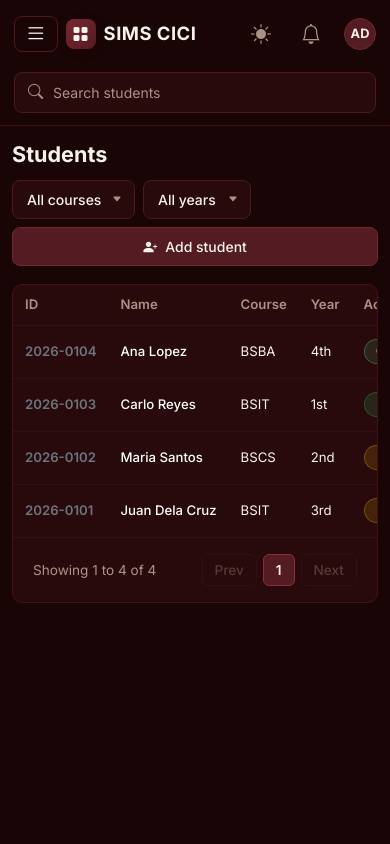
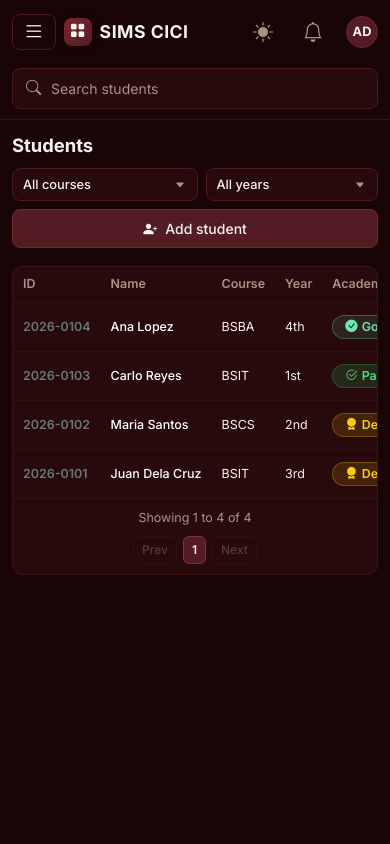
Before and after one commit to Pangyeow/Students_Info_Management_System, a PHP site: page / in a window 390 px wide. Run offline with PHP 8.4, Linux system fonts and the light colour scheme; data comes from the database, SQL or seed files in the repository.

Commit message:
Comprehensive responsive fix: top-bar, sections, filters, tables, pagination, forms, modals

```diff
--- a/assets/css/style.css
+++ b/assets/css/style.css
@@ -725,11 +725,12 @@ body.light-mode .alert-success {
 
 /* Desktop Viewport (>= 992px)
    - Stationary 240px sidebar on left
-   - Hamburger button and mobile brand hidden
+   - Hamburger button, mobile brand, and top-bar-left hidden
    ======================================================== */
 @media (min-width: 992px) {
   .hamburger-btn,
-  .mobile-brand {
+  .mobile-brand,
+  .top-bar-left {
     display: none !important;
   }
 
@@ -750,13 +751,19 @@ body.light-mode .alert-success {
 }
 
 /* Tablet & Mobile Viewports (< 992px)
-   - Navigation bar transforms into an offcanvas drawer
-   - Hamburger button in top bar toggles the navigation
-   - Main content takes full screen width
+   - Sidebar becomes an offcanvas drawer
+   - Hamburger button + brand shown in top bar
+   - Full-width main content
    ======================================================== */
 @media (max-width: 991.98px) {
+  /* --- Hamburger Button & Mobile Brand --- */
   .hamburger-btn {
     display: inline-flex !important;
+  }
+
+  .top-bar-left {
+    display: flex !important;
+    flex-shrink: 0;
   }
 
   .mobile-brand {
@@ -768,17 +775,17 @@ body.light-mode .alert-success {
   }
 
   .mobile-brand .brand-icon {
-    width: 30px;
-    height: 30px;
-    font-size: 1rem;
+    width: 28px;
+    height: 28px;
+    font-size: 0.95rem;
   }
 
   .mobile-brand .brand-title {
-    font-size: 1.15rem;
+    font-size: 1.1rem;
     font-weight: 700;
   }
 
-  /* Offcanvas Drawer for Sidebar */
+  /* --- Offcanvas Drawer --- */
   .app-sidebar.offcanvas-lg {
     position: fixed !important;
     top: 0 !important;
@@ -795,12 +802,13 @@ body.light-mode .alert-success {
     transition: transform 0.25s ease-in-out !important;
   }
 
-  .app-sidebar.offcanvas-lg:not(.show) {
+  .app-sidebar.offcanvas-lg:not(.show):not(.showing) {
     transform: translateX(-100%) !important;
     visibility: hidden !important;
   }
 
-  .app-sidebar.offcanvas-lg.show {
+  .app-sidebar.offcanvas-lg.show,
+  .app-sidebar.offcanvas-lg.showing {
     transform: translateX(0) !important;
     visibility: visible !important;
   }
@@ -808,11 +816,16 @@ body.light-mode .alert-success {
   .app-sidebar .offcanvas-header {
     background-color: var(--bg-sidebar);
     border-bottom: 1px solid var(--border-sidebar);
+    padding: 16px 20px;
+  }
+
+  .app-sidebar .offcanvas-header .brand-wrapper {
+    padding-bottom: 0;
   }
 
   .app-sidebar .sidebar-nav {
-    gap: 6px;
-    padding: 16px;
+    gap: 4px;
+    padding: 12px 16px;
   }
 
   .app-sidebar .nav-link-custom {
@@ -828,28 +841,77 @@ body.light-mode .alert-success {
     display: inline !important;
   }
 
-  /* Main Container & Top Bar */
+  /* --- Main Container --- */
   .app-main {
     width: 100% !important;
     min-width: 0 !important;
-    padding-bottom: 30px !important;
   }
 
+  /* --- Top Bar --- */
   .top-bar {
-    padding: 14px 20px;
-    gap: 12px;
+    padding: 12px 16px;
+    gap: 10px;
+    flex-wrap: wrap;
+    align-items: center;
   }
 
+  .search-box-wrapper {
+    flex: 1 1 180px;
+    min-width: 0;
+    width: auto;
+  }
+
+  .top-bar-right {
+    gap: 8px;
+  }
+
+  /* --- Content Body --- */
+  .content-body {
+    padding: 20px 16px !important;
+  }
+
+  /* --- Metrics Grid --- */
   .metrics-grid {
     grid-template-columns: repeat(2, 1fr);
     gap: 14px;
   }
 
-  .content-body {
-    padding: 20px !important;
+  .metric-card {
+    padding: 16px 18px;
   }
 
-  /* Responsive Table */
+  .metric-value {
+    font-size: 1.5rem;
+  }
+
+  /* --- Section Headers & Actions --- */
+  .section-header-bar {
+    flex-direction: column;
+    align-items: stretch;
+    gap: 12px;
+  }
+
+  .section-actions {
+    flex-wrap: wrap;
+    width: 100%;
+    gap: 8px;
+  }
+
+  .section-actions form {
+    flex-wrap: wrap;
+    width: 100%;
+    gap: 8px;
+  }
+
+  .section-actions select,
+  .section-actions a,
+  .section-actions button,
+  .section-actions .btn-add-student {
+    flex: 1 1 auto;
+    min-width: 120px;
+  }
+
+  /* --- Tables --- */
   .table-card {
     border-radius: 10px;
   }
@@ -866,19 +928,58 @@ body.light-mode .alert-success {
     font-size: 0.825rem;
     white-space: nowrap;
   }
+
+  /* --- Table Footer / Pagination --- */
+  .table-footer {
+    flex-direction: column;
+    align-items: center;
+    gap: 10px;
+    padding: 12px 16px;
+  }
+
+  .pagination-group {
+    flex-wrap: wrap;
+    justify-content: center;
+  }
+
+  /* --- Modals --- */
+  .modal-dialog {
+    margin: 16px;
+    max-width: calc(100% - 32px);
+  }
+
+  .modal-body .row .col-6 {
+    flex: 0 0 50%;
+    max-width: 50%;
+  }
+
+  /* --- Add / Edit Form Pages --- */
+  .col-lg-8 {
+    flex: 0 0 100%;
+    max-width: 100%;
+  }
 }
 
-/* Extra Small Mobile (<= 576px, e.g. 375px) */
+/* Extra Small Mobile (<= 576px) */
 @media (max-width: 576px) {
+  /* --- Top Bar --- */
   .top-bar {
-    padding: 12px 14px;
-    flex-wrap: wrap;
+    padding: 10px 12px;
+  }
+
+  .top-bar-left {
+    flex: 1 1 auto;
   }
 
   .search-box-wrapper {
-    order: 3;
+    order: 10;
+    flex: 0 0 100% !important;
     width: 100% !important;
     margin-top: 4px;
+  }
+
+  .top-bar-right {
+    margin-left: auto;
   }
 
   .user-profile-badge .user-name {
@@ -891,31 +992,38 @@ body.light-mode .alert-success {
     font-size: 0.8rem;
   }
 
+  /* --- Content --- */
+  .content-body {
+    padding: 14px 12px !important;
+  }
+
+  /* --- Metrics --- */
   .metrics-grid {
     grid-template-columns: 1fr;
-    gap: 12px;
+    gap: 10px;
   }
 
-  .content-body {
-    padding: 16px 12px !important;
+  .metric-card {
+    padding: 14px 16px;
   }
 
-  .section-header-bar {
-    flex-direction: column;
-    align-items: stretch;
-    gap: 12px;
+  .metric-label {
+    font-size: 0.8rem;
   }
 
-  .section-actions {
-    flex-wrap: wrap;
-    width: 100%;
-    gap: 8px;
+  .metric-value {
+    font-size: 1.35rem;
   }
 
-  .section-actions select,
-  .section-actions a,
-  .section-actions button {
-    flex: 1 1 auto;
+  /* --- Section --- */
+  .section-title {
+    font-size: 1.15rem;
+  }
+
+  .section-actions select {
+    font-size: 0.8rem;
+    padding: 6px 28px 6px 10px;
+    min-width: 100px;
   }
 
   .btn-add-student {
@@ -923,9 +1031,60 @@ body.light-mode .alert-success {
     justify-content: center;
   }
 
+  /* --- Filter Forms --- */
+  .section-actions form.d-flex {
+    flex-direction: row;
+    flex-wrap: wrap;
+  }
+
+  /* --- Table --- */
+  .custom-table th,
+  .custom-table td {
+    padding: 8px 10px;
+    font-size: 0.78rem;
+  }
+
+  /* --- Pagination --- */
+  .table-footer {
+    gap: 8px;
+    padding: 10px 12px;
+  }
+
+  .page-btn {
+    padding: 4px 8px;
+    font-size: 0.75rem;
+  }
+
+  .showing-text {
+    font-size: 0.78rem;
+  }
+
+  /* --- Modals --- */
   .modal-dialog {
     margin: 10px;
     max-width: calc(100% - 20px);
+  }
+
+  .modal-body {
+    padding: 14px !important;
+  }
+
+  .modal-body .row .col-6 {
+    flex: 0 0 100%;
+    max-width: 100%;
+  }
+
+  /* --- Dashboard charts row --- */
+  .row.g-4 > .col-lg-7,
+  .row.g-4 > .col-lg-5 {
+    flex: 0 0 100%;
+    max-width: 100%;
+  }
+
+  /* --- Form pages --- */
+  .col-md-6 {
+    flex: 0 0 100%;
+    max-width: 100%;
   }
 }
 
```
